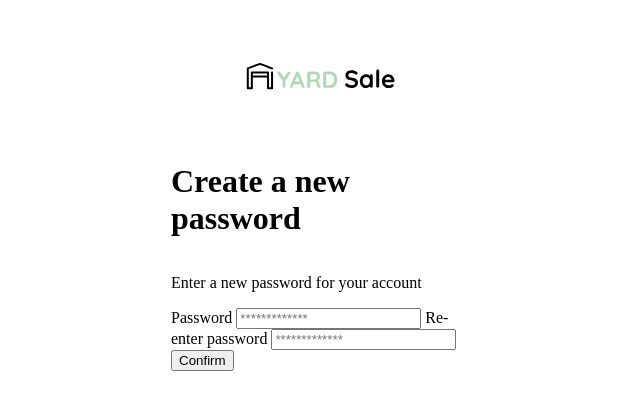
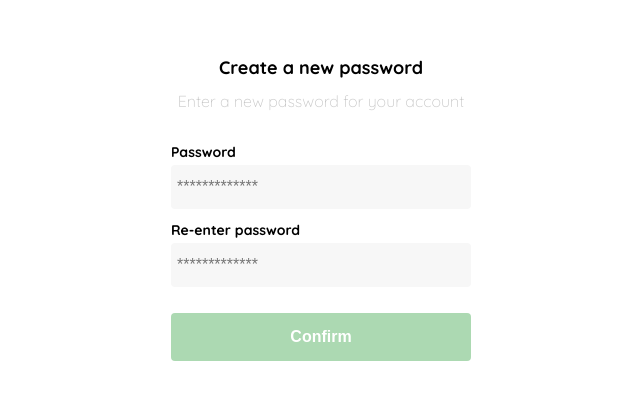
Before and after one commit to SergioUNAM/Proyecto1_curso_frontend-developer, a plain HTML site: page contraseña.html in a window 1280 px wide. Shown: the part 183-592 px from the top of the page, without its empty margins (319-959 px from the left). Drawn offline with Linux system fonts and the light colour scheme.

Commit message:
Password completed

```diff
--- a/contraseña.html
+++ b/contraseña.html
@@ -3,12 +3,31 @@
 <head>
     <meta charset="UTF-8">
     <meta name="viewport" content="width=device-width, initial-scale=1.0">
+    <link rel="preconnect" href="https://fonts.googleapis.com">
+    <link rel="preconnect" href="https://fonts.gstatic.com" crossorigin>
+    <link href="https://fonts.googleapis.com/css2?family=Inter&family=Prata&family=Quicksand:wght@300;500;700&display=swap" rel="stylesheet">
+
     <title>Document</title>
 
     <style>
+        :root{
+            --very-light-pink: #C7C7C7;
+            --text-input-field: #F7F7F7;
+            --hospital-green: #ACD9B2;
+            --white: #FFFFFF;
+            --black: #000000;
+            --sm: 14px;
+            --md: 16px;
+            --lg: 18px;
+        }
+
         body{
             margin: 0;
+            font-family: 'Inter', sans-serif;
+            font-family: 'Prata', serif;
+            font-family: 'Quicksand', sans-serif;
         }
+
         .login{
             width: 100%;
             height: 100vh;
@@ -21,10 +40,71 @@
             grid-template-rows: auto 1fr auto;
             width: 300px;
         }
+
         .logo{
             width: 150px;
             margin-bottom: 48px;
             justify-self: center;
+            display: none;
+        }
+
+        .title{
+            font-size: var(--lg);
+            margin-bottom: 12px;
+            text-align: center;
+        }
+
+        .subtitle{
+            color: var(--very-light-pink );
+            font-size: var(--md);
+            font-weight: 300;
+            margin-top: 0;
+            margin-bottom: 32px;
+            text-align: center;
+        }
+
+        .form{
+            display: flex;
+            flex-direction: column;
+        }
+
+        .label{
+            font-size: var(--sm);
+            font-weight: bold;
+            margin-bottom: 4px;
+        }
+
+        .input{
+            background-color: var(--text-input-field);
+            border: none ;
+            border-radius: 4px;
+            height: 32px;
+            font-size: var(--md);
+            padding:  6px;
+            margin-bottom: 12px;
+        }
+
+        .primary-button{
+            background-color: var(--hospital-green);
+            border-radius: 4px;
+            border: none;
+            color: var(--white);
+            width: 100%;
+            cursor: pointer;
+            font-size: var(--md);
+            font-weight: bold;
+            height: 48px;
+        }
+
+        .login-button{
+            margin-top: 14px;
+            margin-bottom: 30px;
+        }
+
+        @media (max-width: 640px) {
+            .logo{
+                display: block;
+            }
         }
 
     </style>
```
Also changed, not shown: index.html (+1 -1 lines). Lines whose indentation alone changed are shown as unchanged.
